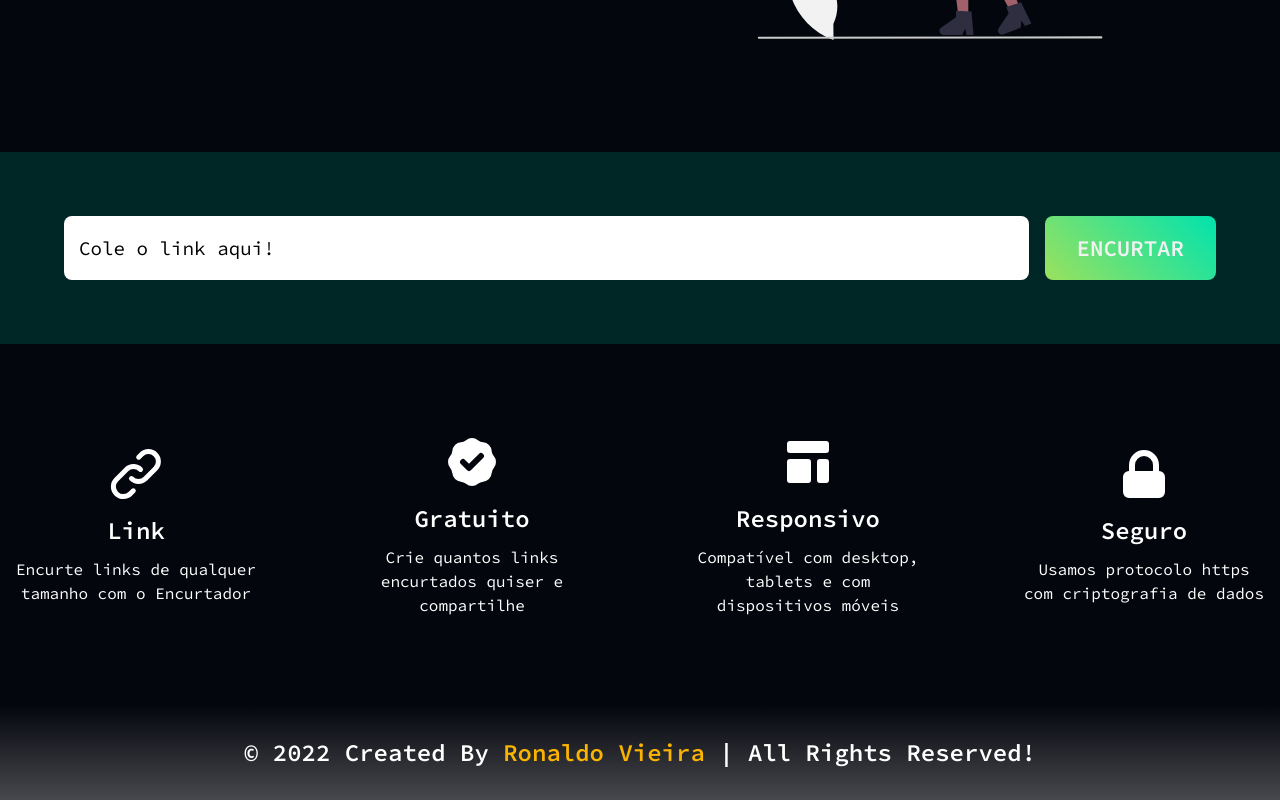
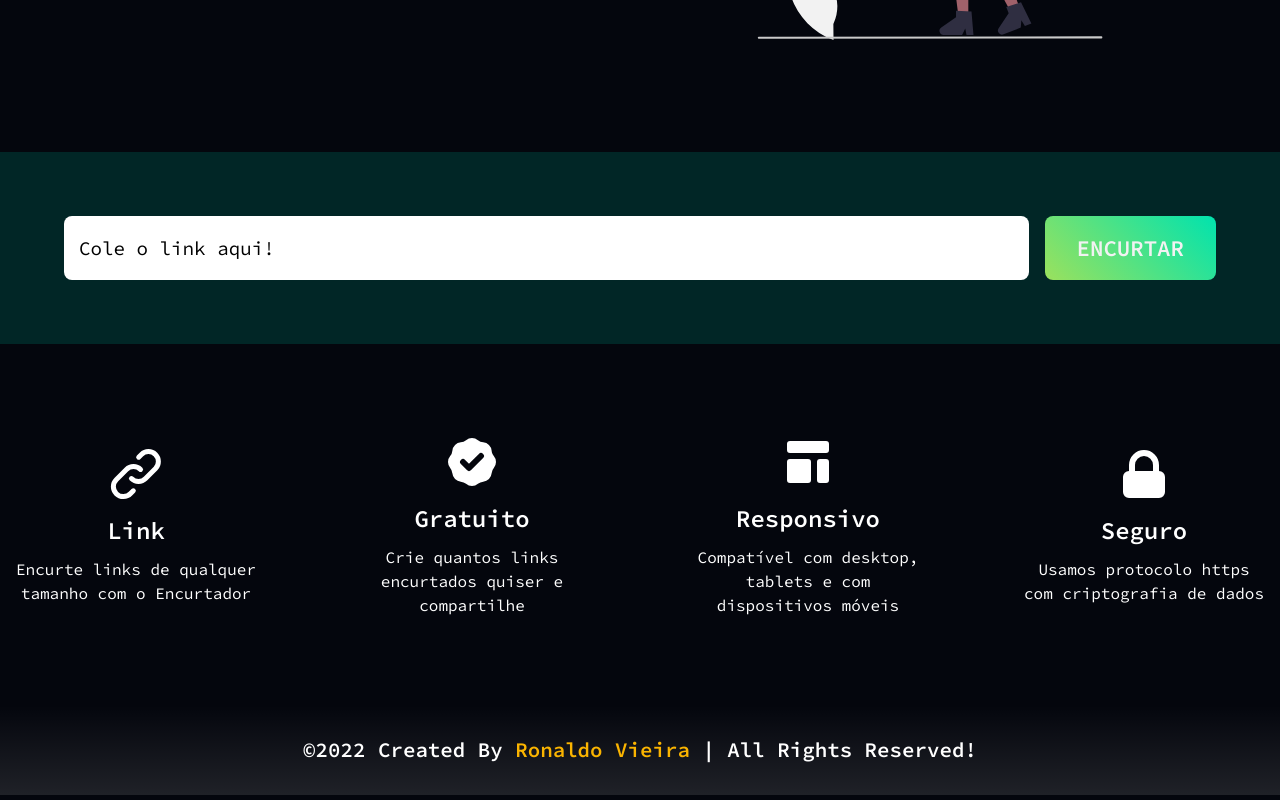
Before and after one commit to Ronaldo-Vieira-Lira/min-url, a React (Create React App) app: page / in a window 1280 px wide. Shown: the part 572-1372 px from the top of the page. Built offline with nearby package versions, Linux system fonts and the light colour scheme; a web font is replaced by a local one.

Commit message:
redução do size do footer

```diff
--- a/src/components/Footer.jsx
+++ b/src/components/Footer.jsx
@@ -5,7 +5,7 @@ export default function Footer() {
     return (
         <footer>
             <h2>
-                <strong id="copy">&copy; 2022</strong> Created By <strong id="eu"> <a href="https://ronaldo-vieira-lira.github.io/bioInsta/" target="_blank"> Ronaldo Vieira </a> </strong> | All Rights Reserved!
+                <strong id="copy">&copy;2022</strong> Created By <strong id="eu"> <a href="https://ronaldo-vieira-lira.github.io/bioInsta/" target="_blank"> Ronaldo Vieira </a> </strong> | All Rights Reserved!
             </h2>
         </footer>
     )
--- a/src/css/Footer.css
+++ b/src/css/Footer.css
@@ -3,7 +3,11 @@ footer {
     text-align: center;
     padding: 2rem;
     font-family: var(--fontFamily);
-    background: linear-gradient(transparent, rgba(255, 255, 255, 0.267));
+    background: linear-gradient(transparent, rgba(255, 255, 255, 0.11));
+}
+
+footer h2 {
+    font-size: 1.3rem;
 }
 
 #eu a {
```
